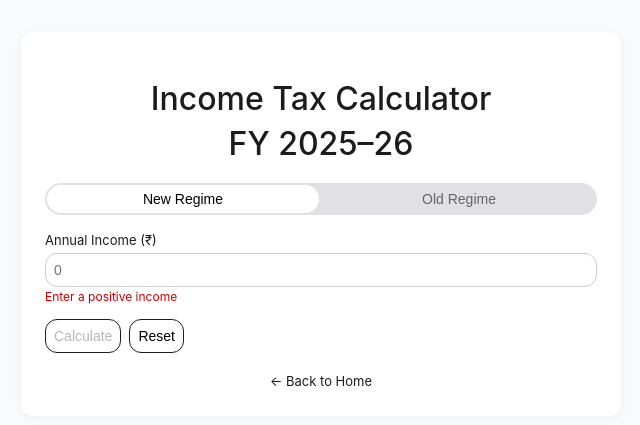
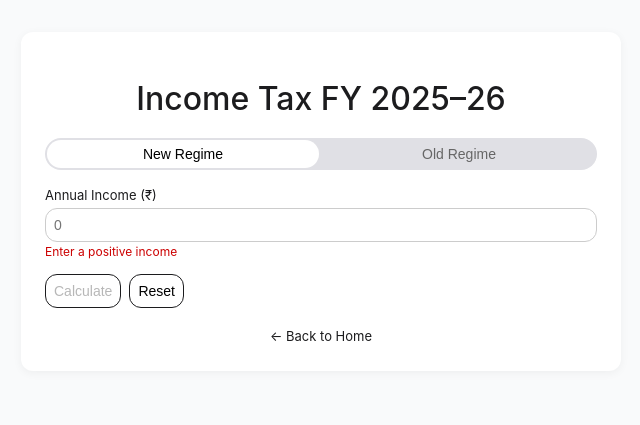
Before and after one commit to harsh-nahar/harsh-nahar.github.io, a Jekyll site: the page tools/taxcalc2526/index.html, which Jekyll copies as it is, in a window 1280 px wide. Shown: the top 425 px of the page, without its empty margins (319-959 px from the left). Built offline with Jekyll 4.4.1, drawn with Linux system fonts in a browser that asks for light colours.

Commit message:
Update index.html

```diff
--- a/tools/taxcalc2526/index.html
+++ b/tools/taxcalc2526/index.html
@@ -1,9 +1,10 @@
+<!-- index.html -->
 <!DOCTYPE html>
 <html lang="en">
 <head>
   <meta charset="UTF-8">
   <meta name="viewport" content="width=device-width, initial-scale=1">
-  <title>Income Tax Calculator FY 2025–26</title>
+  <title>Income Tax FY 2025–26</title>
   <!-- Google Fonts fallback -->
   <link rel="preconnect" href="https://fonts.googleapis.com">
   <link rel="preconnect" href="https://fonts.gstatic.com" crossorigin>
@@ -14,9 +15,10 @@
 </head>
 <body>
   <div class="tax-app">
-    <h1>Income Tax Calculator<br>FY 2025–26</h1>
+    <!-- Shorter heading to fit print -->
+    <h1>Income Tax FY 2025–26</h1>
 
-    <!-- Segmented control with sliding thumb -->
+    <!-- Segmented control without animation -->
     <div class="regime-toggle" data-active="new">
       <span class="thumb"></span>
       <button data-regime="new" class="active">New Regime</button>
@@ -35,7 +37,7 @@
       <div class="error" id="exemptionsError"></div>
     </div>
 
-    <!-- Actions -->
+    <!-- Actions: hover returns to original accent, no faint active -->
     <div class="actions">
       <button id="calculate" disabled>Calculate</button>
       <button id="reset">Reset</button>
```
